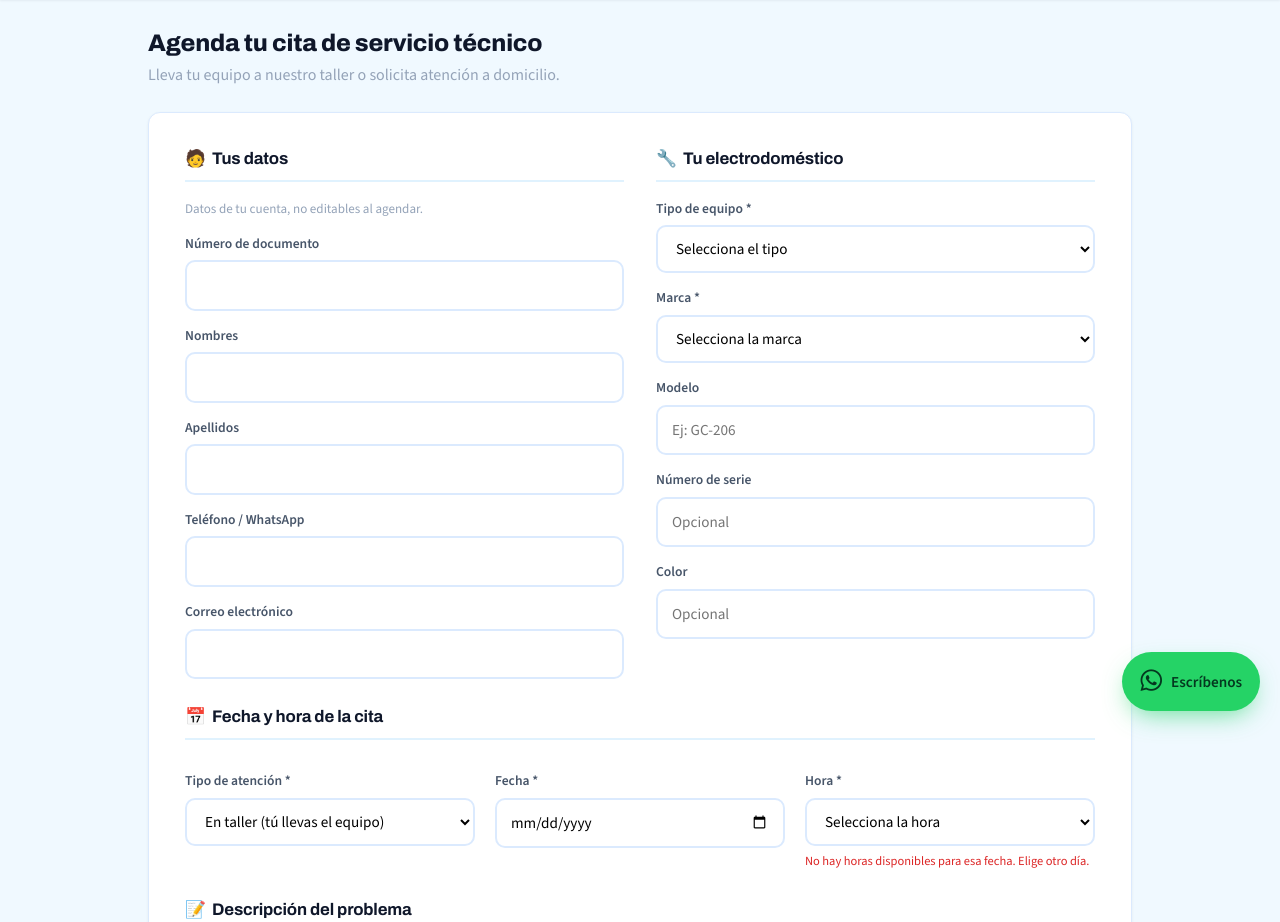
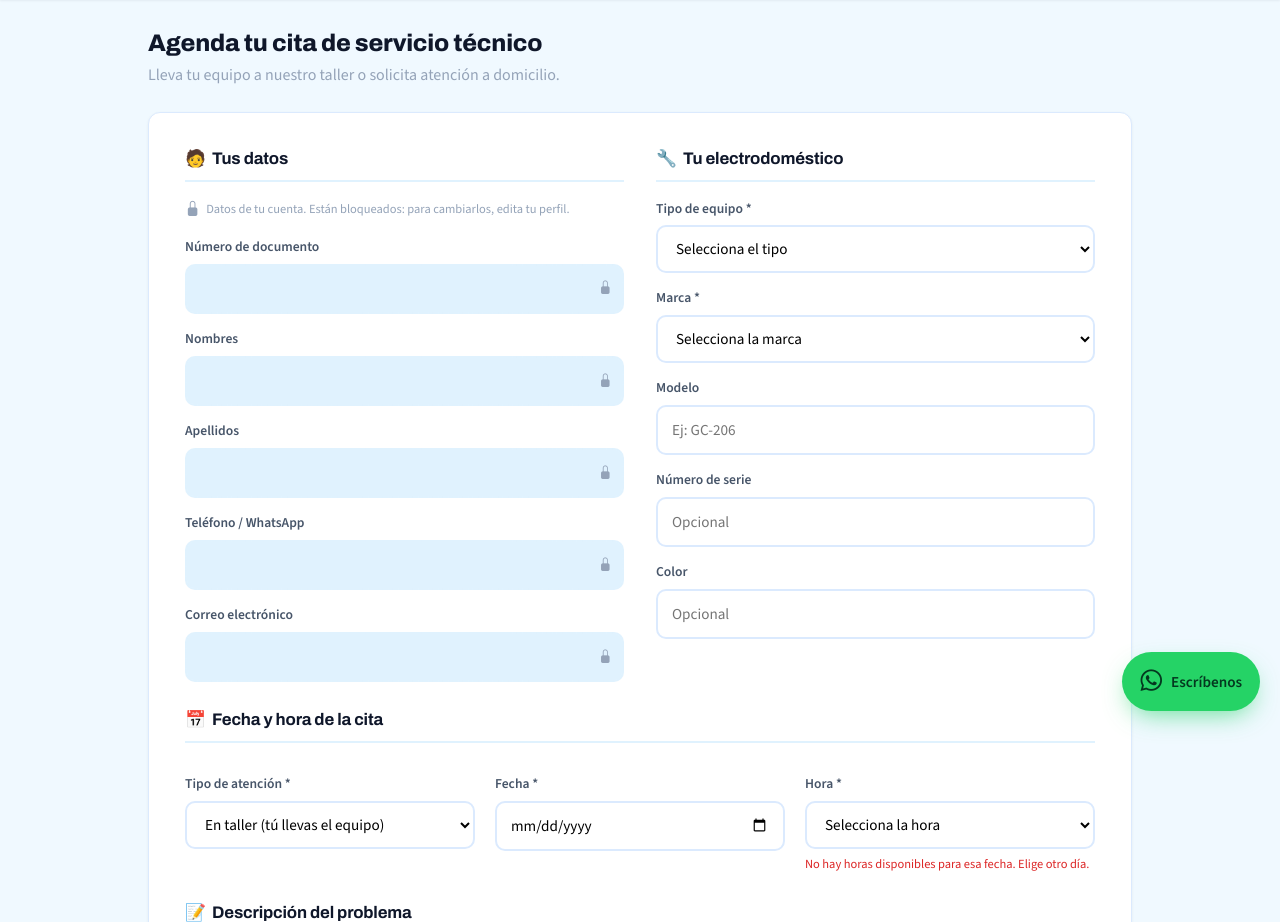
Before and after one commit to i2513702-cmyk/SantaLuciaGH, a Flask app: page /citas in a window 1280 px wide. Shown: the part 69-991 px from the top of the page. Run offline with Flask 3, Linux system fonts and the light colour scheme; the visitor is signed in with stand-in values (Sample User, id 1); some libraries are stand-ins or nearby versions.

Commit message:
correciones en agendar citas

```diff
--- a/app/routes/citas.py
+++ b/app/routes/citas.py
@@ -16,6 +16,7 @@ from flask import (
 from app.decorators import login_required
 from app.services.cita_service import (
     CitaError,
+    DISTRITOS_DOMICILIO,
     HORARIOS,
     agendar,
     datos_usuario,
@@ -63,6 +64,7 @@ def _ctx_agendar(**extra):
     ctx = {
         **_referencias(),
         "tipo_atenciones": {"TALLER": "En taller (tú llevas el equipo)", "DOMICILIO": "A domicilio"},
+        "distritos": DISTRITOS_DOMICILIO,
         "today": date.today().isoformat(),
         "cliente": datos_usuario(session.get("usuario_id")),
         "disponibles": horarios_disponibles(date.today().isoformat()),
@@ -109,6 +111,7 @@ def agendar_cita():
         "hora_inicio": request.form.get("hora_inicio", ""),
         "motivo": request.form.get("motivo", ""),
         "observaciones": request.form.get("observaciones", ""),
+        "distrito": request.form.get("distrito", ""),
         "calle": request.form.get("calle", ""),
     }
 
--- a/app/services/cita_service.py
+++ b/app/services/cita_service.py
@@ -8,6 +8,7 @@ import logging
 from datetime import date as date_cls
 from datetime import datetime, timedelta, timezone
 
+from app.config import Config
 from app.supabase_client import get_admin_client, get_reader
 
 log = logging.getLogger(__name__)
@@ -16,6 +17,13 @@ TIPO_ATENCIONES = {"TALLER", "DOMICILIO"}
 HORARIOS = ["09:00", "10:00", "11:00", "12:00", "13:00", "14:00", "15:00", "16:00", "17:00"]
 ESTADO_RESERVA = "PENDIENTE"
 ESTADO_ELECTRODOMESTICO = "REGISTRADO"
+
+# Distritos donde hay cobertura a domicilio (se configura en app/config.py).
+DISTRITOS_DOMICILIO = list(Config.DISTRITOS_DOMICILIO)
+# La columna `reservas.calle` guarda "Distrito - Dirección". Se separa con " - "
+# para que el formulario pueda volver a mostrar el distrito elegido si la
+# validación falla.
+SEPARADOR_DIRECCION = " - "
 
 
 class CitaError(Exception):
@@ -54,6 +62,12 @@ def validar(datos: dict) -> None:
         raise CitaError("Selecciona un tipo de atención válido.")
     if tipo_atencion == "DOMICILIO" and not datos.get("calle", "").strip():
         raise CitaError("Para atención a domicilio indica tu dirección completa.")
+    distrito = (datos.get("distrito") or "").strip()
+    if tipo_atencion == "DOMICILIO":
+        if not distrito:
+            raise CitaError("Selecciona el distrito de la atención a domicilio.")
+        if distrito not in DISTRITOS_DOMICILIO:
+            raise CitaError("Solo atendemos a domicilio en nuestros distritos de cobertura.")
 
     fecha = datos.get("fecha_reserva", "").strip()
     if not fecha:
@@ -301,6 +315,13 @@ def _normalizar(datos: dict) -> dict:
 
     tipo_atencion = _v("tipo_atencion").upper()
 
+    distrito = _v("distrito")
+    calle = _v("calle")
+    if distrito and calle:
+        direccion = f"{distrito}{SEPARADOR_DIRECCION}{calle}"
+    else:
+        direccion = distrito or calle
+
     tipo_id = datos.get("tipo_id") or datos.get("tipo_id_alt") or ""
     try:
         tipo_id_val = int(tipo_id) if str(tipo_id).strip() else 0
@@ -333,7 +354,8 @@ def _normalizar(datos: dict) -> dict:
         "hora_inicio": _v("hora_inicio"),
         "motivo": _v("motivo"),
         "observaciones": _v("observaciones"),
-        "calle": _v("calle"),
+        "distrito": distrito,
+        "calle": direccion,
     }
 
 
@@ -408,8 +430,19 @@ def _crear_reserva(db, cliente_id: int, electrodomestico_id: int, d: dict):
         "observaciones": d["observaciones"] or None,
         "calle": d["calle"] or None,
     }
-    resp = db.from_("reservas").insert(fila).execute()
-    return (resp.data or [{}])[0].get("id")
+    if d.get("distrito"):
+        fila["distrito"] = d["distrito"]
+    try:
+        resp = db.from_("reservas").insert(fila).execute()
+        return (resp.data or [{}])[0].get("id")
+    except Exception:
+        # La migración sql/04_reservas_distrito.sql aún no se aplicó: se guarda
+        # igual (el distrito queda dentro de `calle`).
+        if "distrito" not in fila:
+            raise
+        fila.pop("distrito", None)
+        resp = db.from_("reservas").insert(fila).execute()
+        return (resp.data or [{}])[0].get("id")
 
 
 def agendar(datos: dict) -> dict:
--- a/app/static/css/style.css
+++ b/app/static/css/style.css
@@ -1305,6 +1305,52 @@ h4 { font-size: 1rem; font-weight: 600; }
 
 .cita-form textarea { resize: vertical; min-height: 60px; }
 
+/* Campos de solo lectura (datos de la cuenta): apariencia "bloqueada" */
+.cita-form input[readonly] {
+    background: var(--surface-alt);
+    border-color: var(--surface-alt);
+    border-style: dashed;
+    color: var(--muted);
+    cursor: not-allowed;
+}
+
+.cita-form input[readonly]:focus {
+    border-color: var(--surface-alt);
+}
+
+.cita-locked-note {
+    display: flex;
+    align-items: center;
+    gap: 6px;
+    color: var(--muted);
+    font-size: 0.78rem;
+    margin: 0 0 12px;
+}
+
+.cita-locked-note svg,
+.cita-locked-note .bi {
+    flex: none;
+    font-size: 0.95rem;
+}
+
+.cita-field-locked {
+    position: relative;
+}
+
+.cita-field-locked input {
+    padding-right: 36px;
+}
+
+.cita-field-locked .cita-lock-icon {
+    position: absolute;
+    right: 12px;
+    top: 50%;
+    transform: translateY(-50%);
+    color: var(--muted);
+    font-size: 0.85rem;
+    pointer-events: none;
+}
+
 .cita-block {
     margin-top: 28px;
 }
@@ -1314,6 +1360,11 @@ h4 { font-size: 1rem; font-weight: 600; }
     grid-template-columns: 1fr 1fr 1fr;
     gap: 20px;
     align-items: start;
+}
+
+/* Fila de dirección a domicilio: distrito (fijo) + dirección (elástica) */
+#domicilio-box {
+    grid-template-columns: minmax(160px, 220px) 1fr;
 }
 
 .cita-actions {
@@ -1346,6 +1397,7 @@ h4 { font-size: 1rem; font-weight: 600; }
 @media (max-width: 768px) {
     .cita-grid { grid-template-columns: 1fr; gap: 8px; }
     .cita-form-row { grid-template-columns: 1fr; gap: 0; }
+    #domicilio-box { grid-template-columns: 1fr; }
     .cita-form { padding: 24px; }
     .cita-actions { flex-direction: column; align-items: stretch; }
 }
--- a/app/templates/citas/agendar.html
+++ b/app/templates/citas/agendar.html
@@ -22,28 +22,46 @@
         <!-- ── Tus datos ── -->
         <section class="cita-col">
             <h3 class="cita-col-title">🧑 &nbsp;Tus datos</h3>
-            <p style="color: var(--muted); font-size: 0.82rem; margin: 0 0 8px;">Datos de tu cuenta, no editables al agendar.</p>
+            <p class="cita-locked-note">
+                <i class="bi bi-lock-fill"></i>
+                Datos de tu cuenta. Están bloqueados: para cambiarlos, edita tu perfil.
+            </p>
             <input type="hidden" name="tipo_documento_id" value="{{ cliente.tipo_documento_id or 1 }}">
 
             <label for="numero_documento">Número de documento</label>
-            <input type="text" id="numero_documento" name="numero_documento" readonly
-                   value="{{ cliente.numero_documento or '' }}">
+            <div class="cita-field-locked">
+                <input type="text" id="numero_documento" name="numero_documento" readonly tabindex="-1"
+                       aria-readonly="true" value="{{ cliente.numero_documento or '' }}">
+                <i class="bi bi-lock-fill cita-lock-icon" aria-hidden="true"></i>
+            </div>
 
             <label for="nombres">Nombres</label>
-            <input type="text" id="nombres" name="nombres" readonly
-                   value="{{ cliente.nombres or '' }}">
+            <div class="cita-field-locked">
+                <input type="text" id="nombres" name="nombres" readonly tabindex="-1"
+                       aria-readonly="true" value="{{ cliente.nombres or '' }}">
+                <i class="bi bi-lock-fill cita-lock-icon" aria-hidden="true"></i>
+            </div>
 
             <label for="apellidos">Apellidos</label>
-            <input type="text" id="apellidos" name="apellidos" readonly
-                   value="{{ cliente.apellidos or '' }}">
+            <div class="cita-field-locked">
+                <input type="text" id="apellidos" name="apellidos" readonly tabindex="-1"
+                       aria-readonly="true" value="{{ cliente.apellidos or '' }}">
+                <i class="bi bi-lock-fill cita-lock-icon" aria-hidden="true"></i>
+            </div>
 
             <label for="telefono">Teléfono / WhatsApp</label>
-            <input type="tel" id="telefono" name="telefono" readonly
-                   value="{{ cliente.telefono or '' }}">
+            <div class="cita-field-locked">
+                <input type="tel" id="telefono" name="telefono" readonly tabindex="-1"
+                       aria-readonly="true" value="{{ cliente.telefono or '' }}">
+                <i class="bi bi-lock-fill cita-lock-icon" aria-hidden="true"></i>
+            </div>
 
             <label for="correo">Correo electrónico</label>
-            <input type="email" id="correo" name="correo" readonly
-                   value="{{ cliente.correo or '' }}">
+            <div class="cita-field-locked">
+                <input type="email" id="correo" name="correo" readonly tabindex="-1"
+                       aria-readonly="true" value="{{ cliente.correo or '' }}">
+                <i class="bi bi-lock-fill cita-lock-icon" aria-hidden="true"></i>
+            </div>
         </section>
 
         <!-- ── Tu equipo ── -->
@@ -117,10 +135,20 @@
             </div>
         </div>
         <div id="domicilio-box" class="cita-form-row" style="display:none;">
+            <div>
+                <label for="distrito">Distrito *</label>
+                <select id="distrito" name="distrito" data-solo-domicilio>
+                    <option value="">Selecciona el distrito</option>
+                    {% for d in distritos %}
+                        <option value="{{ d }}" {% if form and form.distrito == d %}selected{% endif %}>{{ d }}</option>
+                    {% endfor %}
+                </select>
+            </div>
             <div style="flex:1;">
                 <label for="calle">Dirección de atención *</label>
-                <input type="text" id="calle" name="calle" placeholder="Av/Calle/Jr, número, distrito"
-                       value="{{ form.calle if form else '' }}">
+                <input type="text" id="calle" name="calle" placeholder="Av/Calle/Jr, número, referencia"
+                       data-solo-domicilio value="{{ form.calle if form else '' }}">
+                <p style="color: var(--muted); font-size: 0.78rem; margin: 6px 0 0;">Solo atendemos a domicilio en los distritos listados.</p>
             </div>
         </div>
     </section>
@@ -168,14 +196,27 @@
             .catch(function () { callback([]); });
     }
 
+    function actualizarDomicilio() {
+        var tipo = document.getElementById('tipo_atencion').value;
+        var esDomicilio = tipo === 'DOMICILIO';
+        var box = document.getElementById('domicilio-box');
+        if (box) box.style.display = esDomicilio ? '' : 'none';
+        document.querySelectorAll('[data-solo-domicilio]').forEach(function (el) {
+            el.disabled = !esDomicilio;
+            el.required = esDomicilio;
+        });
+    }
+
     document.addEventListener('input', function (e) {
-        var tipo = document.getElementById('tipo_atencion').value;
-        var box = document.getElementById('domicilio-box');
-        box.style.display = tipo === 'DOMICILIO' ? '' : 'none';
+        actualizarDomicilio();
 
         if (e.target && e.target.id === 'fecha_reserva') {
             cargarDisponibles(aplicarDisponibles);
         }
+    });
+
+    document.addEventListener('change', function (e) {
+        if (e.target && e.target.id === 'tipo_atencion') actualizarDomicilio();
     });
 
     aplicarDisponibles(disponiblesIniciales);
@@ -212,6 +253,7 @@
         var selMarca = document.getElementById('marca_id');
         if (selTipo) mostrarOtroTipo(selTipo);
         if (selMarca) mostrarOtraMarca(selMarca);
+        actualizarDomicilio();
         var fechaInput = document.getElementById('fecha_reserva');
         if (fechaInput) fechaInput.addEventListener('change', function () { cargarDisponibles(aplicarDisponibles); });
     });
--- /dev/null
+++ b/sql/04_reservas_distrito.sql
@@ -0,0 +1,7 @@
+-- Distrito de la atención a domicilio en citas (reservas).
+-- El formulario de citas divide la dirección en dos casillas: distrito
+-- (lista de cobertura) y calle. Al guardar se compone "Distrito - Dirección"
+-- en reservas.calle, por lo que esta columna solo se usa si más adelante se
+-- quiere consultar/filtrar por distrito sin parsear el texto.
+ALTER TABLE public.reservas
+ADD COLUMN IF NOT EXISTS distrito VARCHAR(60);
```
Also changed, not shown: app/config.py (+10 -0 lines).
